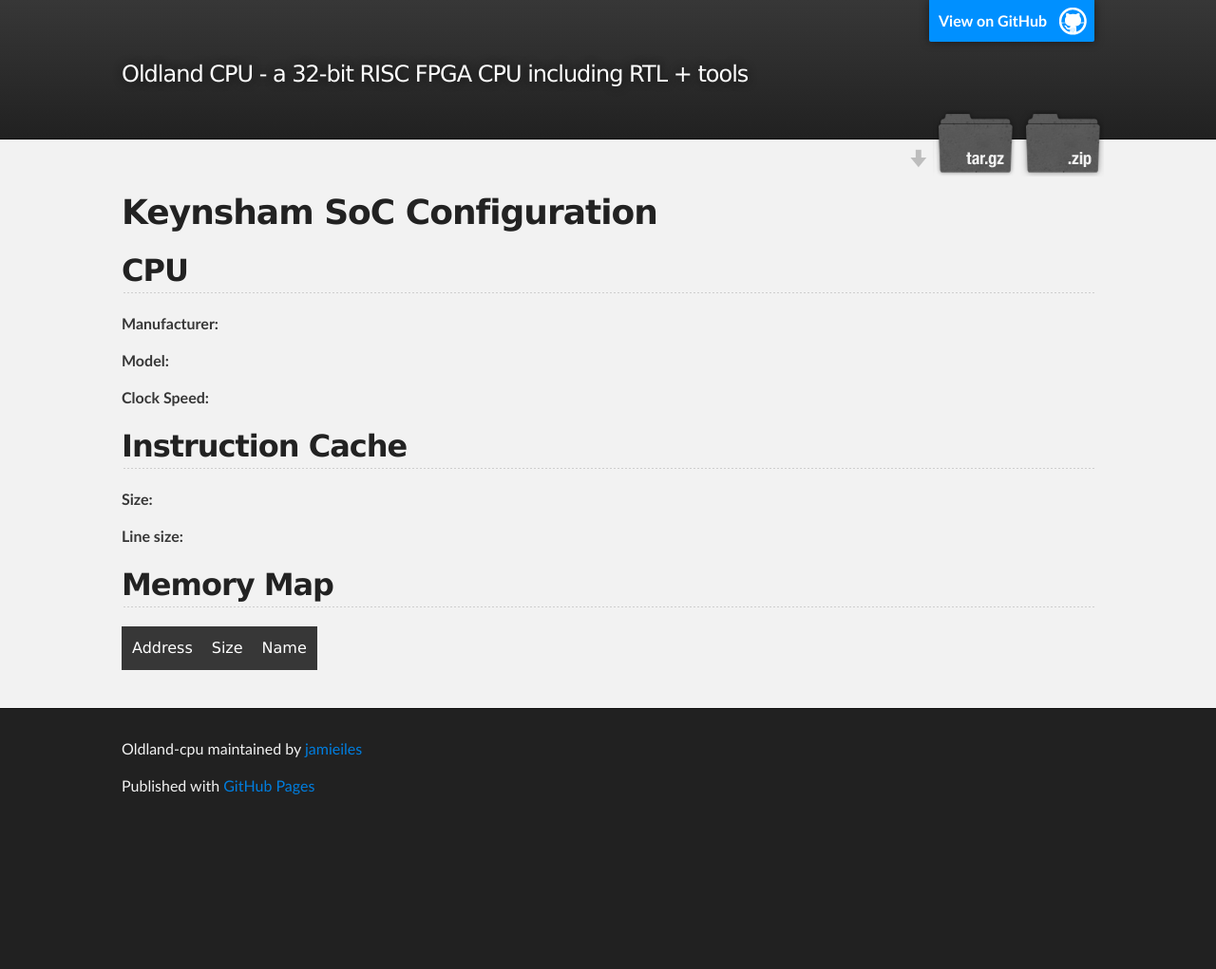
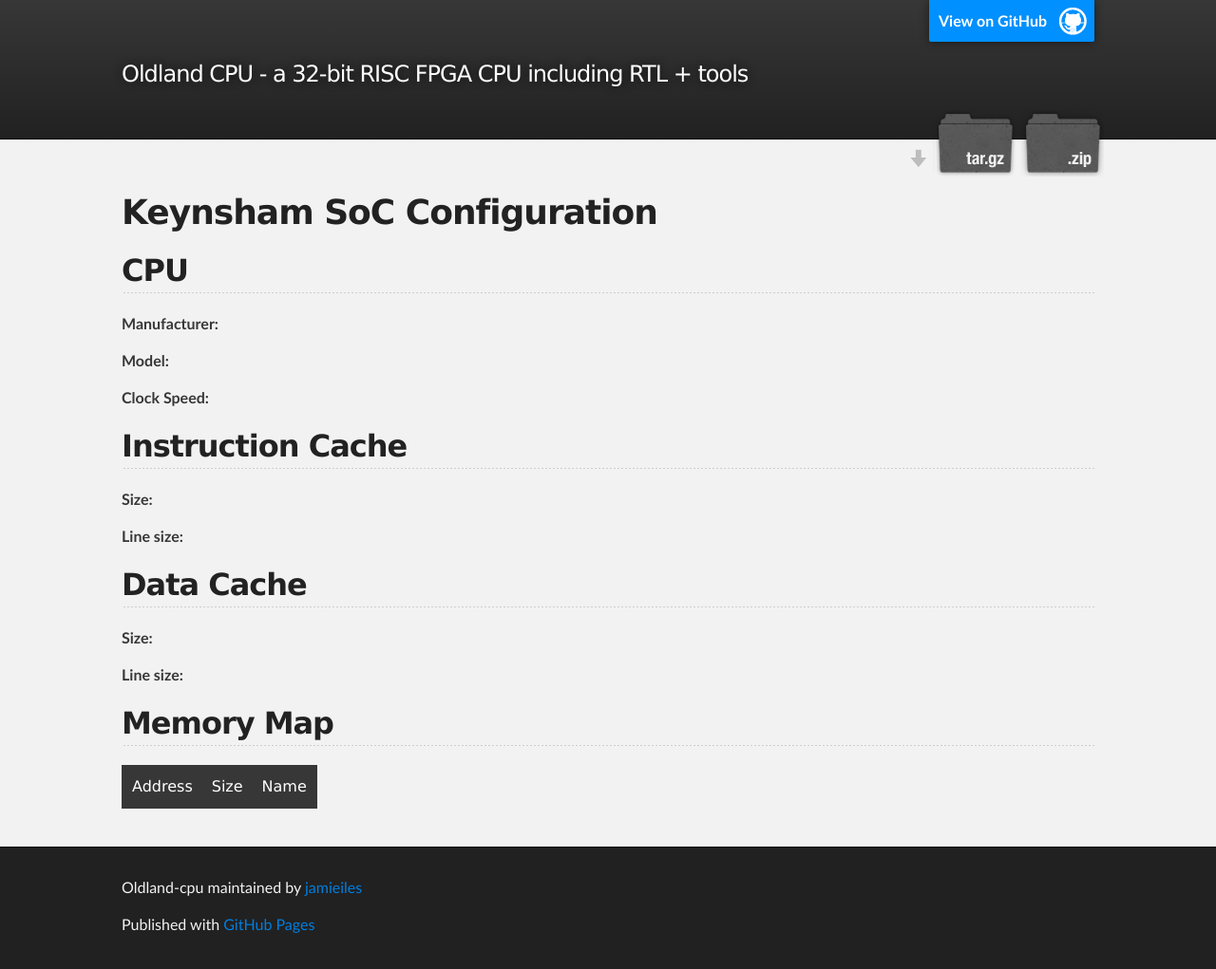
Before and after one commit to jamieiles/oldland-web, a Jekyll site: the page built from keynsham.md, in a window 1280 px wide. Shown: the whole page at 95% size. Built offline with Jekyll 4.4.1, drawn with Linux system fonts in a browser that asks for light colours; before the commit the page ends 900 px from its top, so only the background shows below that.

Commit message:
keynsham: add icache parameters.

```diff
--- a/keynsham.md
+++ b/keynsham.md
@@ -15,6 +15,10 @@ layout: default
 <p><strong>Size:</strong> {{ cpu.icache.size }}</p>
 <p><strong>Line size:</strong> {{ cpu.icache.line_size }}</p>
 
+<h2>Data Cache</h2>
+<p><strong>Size:</strong> {{ cpu.dcache.size }}</p>
+<p><strong>Line size:</strong> {{ cpu.dcache.line_size }}</p>
+
 <h2>Memory Map</h2>
 <table>
 <tr><th>Address</th><th>Size</th><th>Name</th></tr>
```
